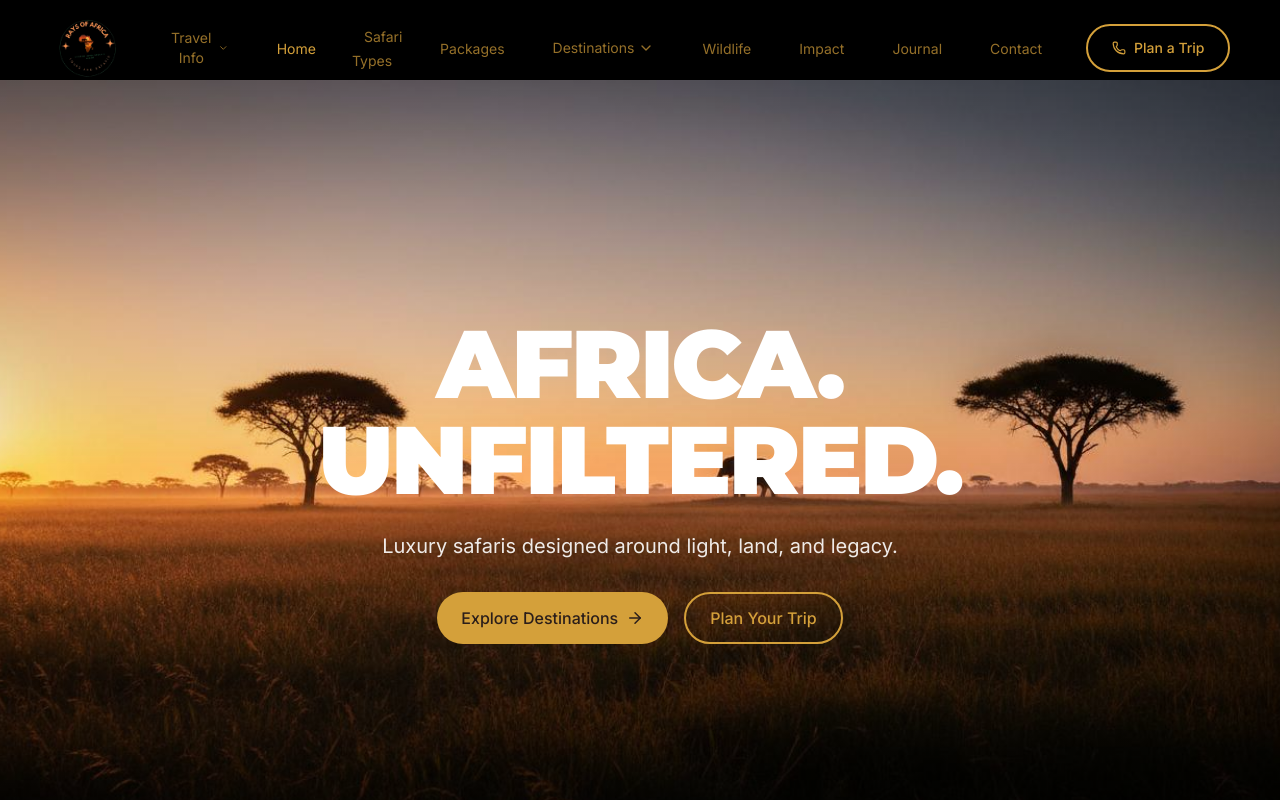
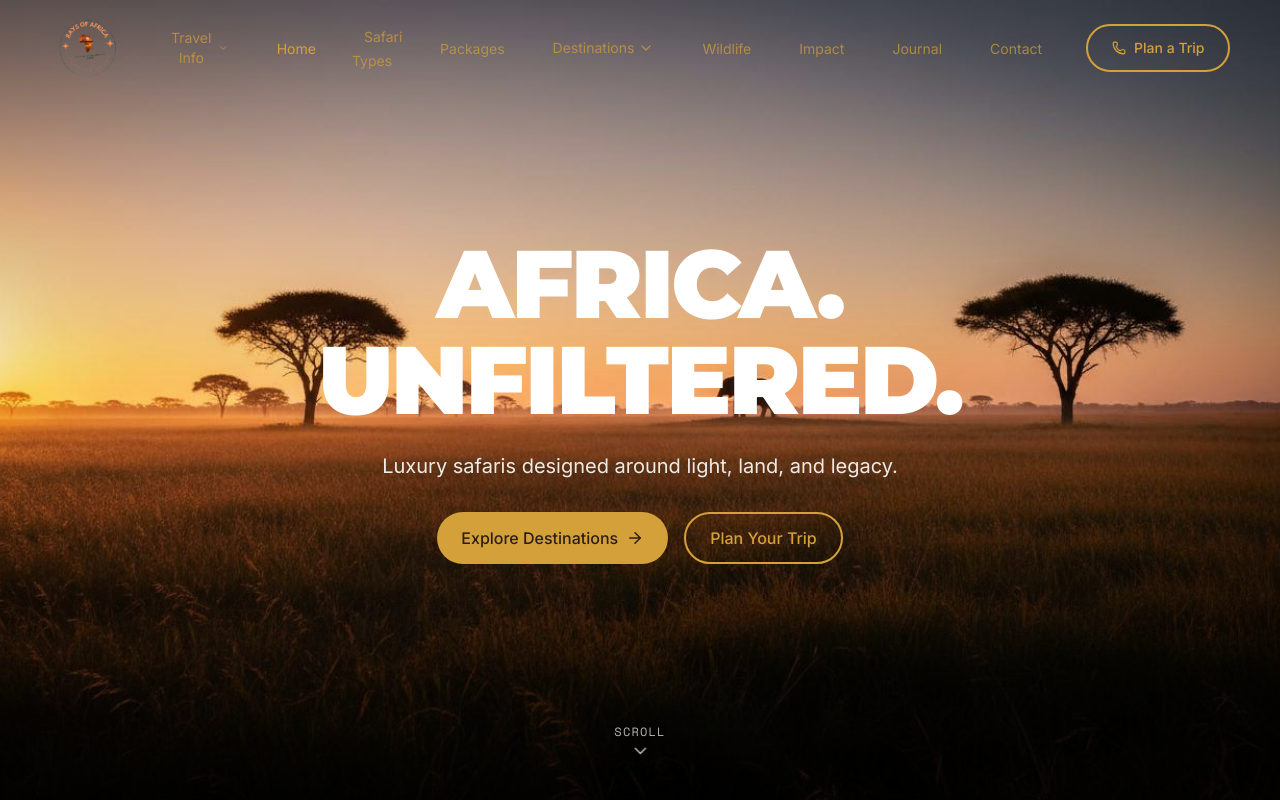
Before and after one commit to GoldForContinent/luxury-rays-of-africa, a React (Vite) app: page / in a window 1280 px wide. Shown: the top 800 px of the page. Built offline with nearby package versions, Linux system fonts and the light colour scheme.

Commit message:
nav enhancement

```diff
--- a/src/components/Layout.tsx
+++ b/src/components/Layout.tsx
@@ -82,9 +82,7 @@ export default function Layout({ children }: LayoutProps) {
   return (
     <div className="min-h-screen bg-black">
       {/* Navigation */}
-      <nav
-        className="fixed top-0 left-0 right-0 z-50 py-4 bg-transparent"
-      >
+      <nav className="fixed top-0 left-0 right-0 z-50 py-4">
         <div className="px-4 md:px-[4vw] flex items-center justify-between gap-8">
           {/* Logo - Left */}
           <Link to="/" className="hover:opacity-80 transition-opacity shrink-0">
@@ -284,7 +282,7 @@ export default function Layout({ children }: LayoutProps) {
 
         {/* Mobile Menu */}
         {isMobileMenuOpen && (
-          <div className="lg:hidden absolute top-full left-0 right-0 bg-transparent py-4 px-4 max-h-[80vh] overflow-y-auto">
+          <div className="lg:hidden absolute top-full left-0 right-0 bg-black/95 backdrop-blur-md py-4 px-4 max-h-[80vh] overflow-y-auto">
             {navLinks.map((link) => (
               <div key={link.path}>
                 {link.path === '/destinations' ? (
@@ -373,7 +371,7 @@ export default function Layout({ children }: LayoutProps) {
       </nav>
 
       {/* Main Content */}
-      <main className="pt-20">
+      <main className="pt-0">
         {children}
       </main>
 
```
